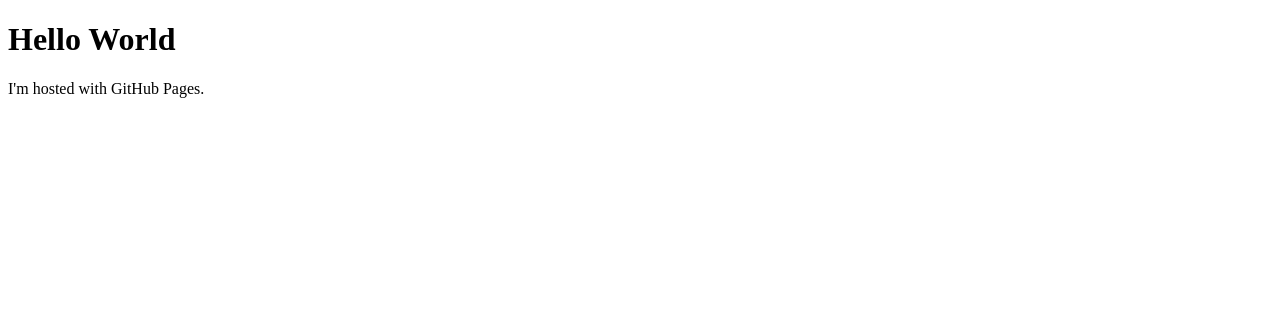
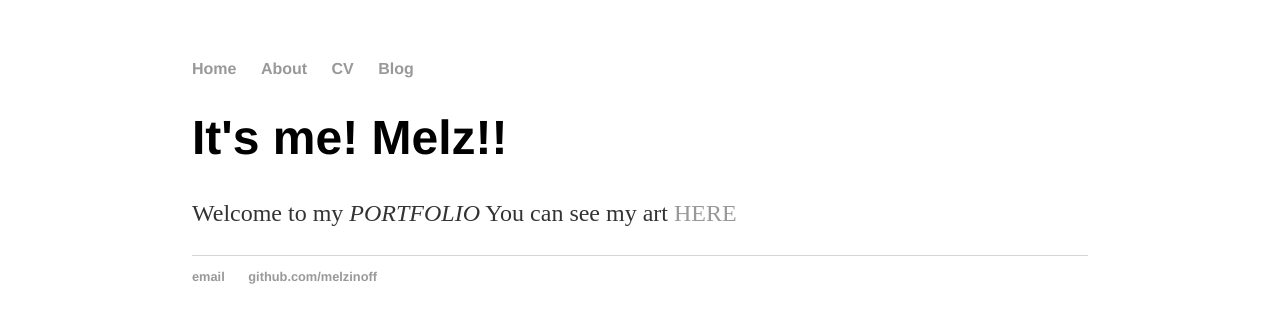
Before and after one commit to Melzinoff/Melzinoff.github.io, a plain HTML site: page index.html in a window 1280 px wide. Drawn offline with Linux system fonts and the light colour scheme; files that its build step writes are made by us from their sources.

Commit message:
Update index.html

```diff
--- a/index.html
+++ b/index.html
@@ -1,7 +1,30 @@
 <!DOCTYPE html>
 <html>
-<body>
-<h1>Hello World</h1>
-<p>I'm hosted with GitHub Pages.</p>
-</body>
+	<head>
+		<title>Melzinoff PF</title>
+		<!-- link to main stylesheet -->
+		<link rel="stylesheet" type="text/css" href="/css/main.css">
+	</head>
+	<body>
+		<nav>
+    		<ul>
+        		<li><a href="/">Home</a></li>
+	        	<li><a href="/about">About</a></li>
+        		<li><a href="/cv">CV</a></li>
+        		<li><a href="/blog">Blog</a></li>
+    		</ul>
+		</nav>
+		<div class="container">
+    		<div class="blurb">
+        		<h1>It's me! Melz!!</h1>
+				<p>Welcome to my <em>PORTFOLIO</em> You can see my art <a href="/about"> HERE</a></p>
+    		</div><!-- /.blurb -->
+		</div><!-- /.container -->
+		<footer>
+    		<ul>
+        		<li><a href="mailto:melzinoffpro@gmail.com">email</a></li>
+        		<li><a href="https://github.com/melzinoff">github.com/melzinoff</a></li>
+			</ul>
+		</footer>
+	</body>
 </html>
```
